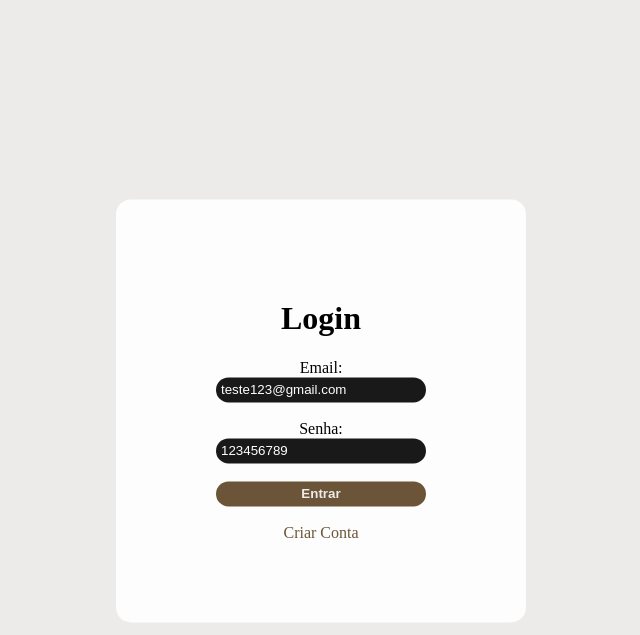
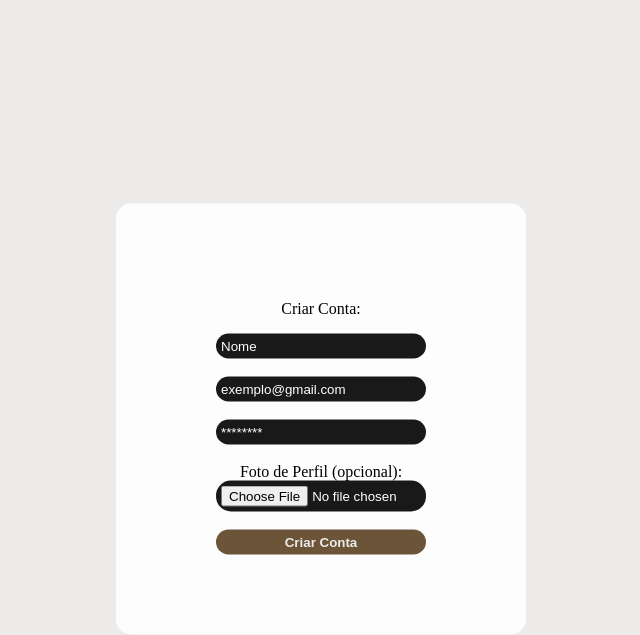
Before and after one commit to MateusJuan/art-music, a Flask app: page /registrar in a window 1280 px wide. Shown: the part 172-807 px from the top of the page, without its empty margins (319-959 px from the left). Run offline with Flask 3, Linux system fonts and the light colour scheme.

Commit message:
29/11/2024

```diff
--- a/app.py
+++ b/app.py
@@ -56,6 +56,7 @@ def login():
             if check_password_hash(usuario['senha'], senha):
                 session['nome'] = usuario['nome']
                 session['usuario_id'] = usuario['id']
+                session['email'] = usuario['email']  # Salvar o e-mail na sessão
                 return redirect(url_for('home'))
             else:
                 return render_template('login.html', erro="Senha incorreta.")
@@ -84,41 +85,63 @@ def logout():
     session.clear()
     return redirect(url_for('login'))
 
-# Rota para registrar novos usuários
+# Função para perfil do usuário
+@app.route('/perfil')
+def perfil():
+    if 'nome' not in session:
+        return redirect(url_for('login'))
+
+    nome = session['nome']
+    foto_perfil = session.get('foto_perfil', None)
+    email = session.get('email', None)  # Recupera o e-mail da sessão
+
+    return render_template('perfil.html', nome=nome, foto_perfil=foto_perfil, email=email)
+
+# Rota para upload de foto de perfil
+@app.route('/upload_foto', methods=['POST'])
+def upload_foto():
+    if 'nome' not in session:
+        return redirect(url_for('login'))
+
+    foto = request.files.get('foto_perfil')
+
+    if foto:
+        filename = secure_filename(foto.filename)
+        foto_path = os.path.join(app.config['UPLOAD_FOLDER'], filename)
+        foto.save(foto_path)
+
+        # Atualizar a foto de perfil na sessão
+        session['foto_perfil'] = f'uploads/{filename}'
+
+        # Você pode também atualizar a foto de perfil no banco de dados, se necessário
+        return redirect(url_for('perfil'))
+
+    return render_template('perfil.html', erro="Falha ao enviar a foto.")
+
+# Função para criar conta
 @app.route('/registrar', methods=['GET', 'POST'])
 def registrar():
     if request.method == 'POST':
-        # Aqui você pode adicionar a lógica para registrar o usuário
-        return redirect(url_for('login'))  # Redireciona para a página de login após o registro
-    return render_template('login.html')  # Ou qualquer outro template que você queira exibir
+        # Lógica para criar a conta do usuário
+        username = request.form['username']
+        email = request.form['email']
+        password = generate_password_hash(request.form['password'], method='sha256')
 
-# Rota para o upload de partituras
-@app.route('/upload', methods=['GET', 'POST'])
-def upload():
-    if 'nome' not in session:
-        return redirect(url_for('login'))
+        new_user = {
+            "username": username,
+            "email": email,
+            "password": password
+        }
 
-    if request.method == 'POST':
-        arquivo = request.files['arquivo']
-        estilo_musical = request.form['estilo_musical']
+        # Adicionar usuário ao banco de dados
+        response = supabase.table('usuarios').insert(new_user).execute()
 
-        if arquivo and estilo_musical:
-            filename = secure_filename(arquivo.filename)
-            filepath = os.path.join(app.config['UPLOAD_FOLDER'], filename)
-            arquivo.save(filepath)
+        if response.status_code == 201:
+            return redirect(url_for('login'))
 
-            # Inserindo a partitura no banco de dados
-            response = supabase.table('partituras').insert({
-                'arquivo_url': f'uploads/{filename}',
-                'estilo_musical': estilo_musical
-            }).execute()
+        flash('Erro ao criar conta, tente novamente.', 'error')
 
-            if response.status_code == 201:
-                return redirect(url_for('home'))
-            else:
-                return render_template('upload.html', erro="Erro ao fazer upload da partitura.")
-
-    return render_template('upload.html')
+    return render_template('criarconta.html')
 
 # Função para pegar todas as partituras
 @app.route('/partituras')
--- a/templates/criarconta.html
+++ b/templates/criarconta.html
@@ -9,7 +9,7 @@
 </head>
 <body>
     <div>
-        <form action="{{ url_for('criar_conta') }}" method="POST" enctype="multipart/form-data">
+        <form action="{{ url_for('registrar') }}" method="POST" enctype="multipart/form-data">
             <p>Criar Conta:</p>
             <input type="text" name="nome" id="nome" required placeholder="Nome">
             <br><br>
--- a/templates/login.html
+++ b/templates/login.html
@@ -20,7 +20,7 @@
             <br><br>
             <button type="submit" id="submit">Entrar</button>
             <br><br>
-            <a href="{{ url_for('criar_conta') }}">Criar Conta</a>
+            <a href="{{ url_for('registrar') }}">Criar Conta</a>
         </form>
     </div>
 
--- a/templates/perfil.html
+++ b/templates/perfil.html
@@ -3,7 +3,7 @@
 <head>
     <meta charset="UTF-8">
     <meta name="viewport" content="width=device-width, initial-scale=1.0">
-    <link rel="shortcut icon" href="{{url_for('static' , filename='img/art_music.ico')}}" type="image/x-icon">
+    <link rel="shortcut icon" href="{{ url_for('static', filename='img/art_music.ico') }}" type="image/x-icon">
     <link rel="stylesheet" href="{{ url_for('static', filename='css/index.css') }}">
     {% if nome %}
         <title>Perfil de {{ nome }}</title>
@@ -13,12 +13,14 @@
 </head>
 <body>
     <h1>Perfil do Usuário</h1>
+
     {% if foto_perfil %}
         <p><strong>Foto de Perfil:</strong></p>
         <img src="{{ url_for('static', filename=foto_perfil) }}" alt="Foto de Perfil" width="150" class="foto_perfil">
     {% else %}
         <p>Você ainda não tem uma foto de perfil.</p>
     {% endif %}
+
     <form action="{{ url_for('upload_foto') }}" method="POST" enctype="multipart/form-data">
         <label for="foto_perfil">Escolha uma foto de perfil:</label><br>
         <input type="file" name="foto_perfil" accept="image/*">
@@ -28,8 +30,6 @@
     {% if nome %}
         <p><strong>Nome:</strong> {{ nome }}</p>
         <p><strong>Email:</strong> {{ email }}</p>
-
-
     {% else %}
         <p>Usuário não está logado.</p>
     {% endif %}
```
Also changed, not shown: templates/index.html (+21 -65 lines). Lines whose indentation alone changed are shown as unchanged.
